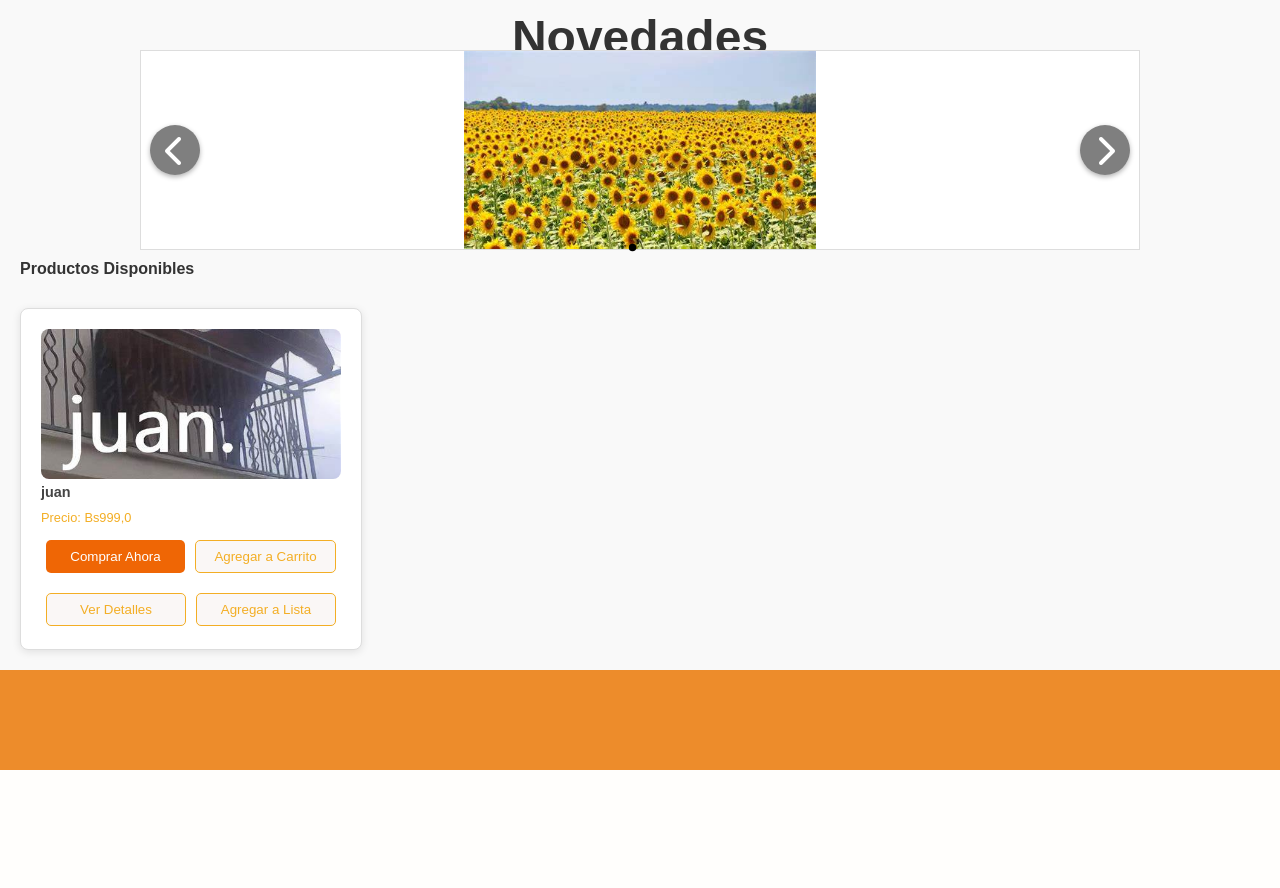
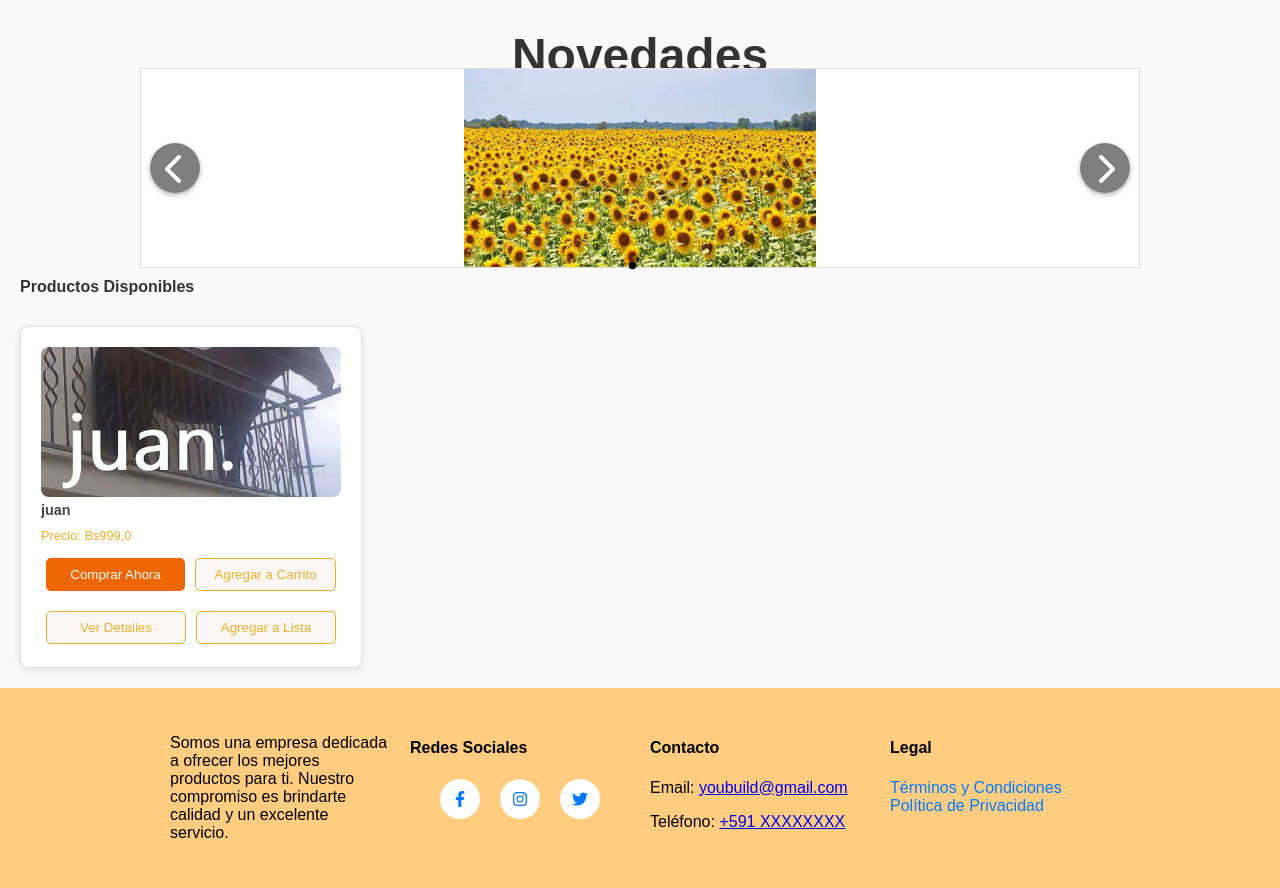
Before and after one commit to MauryQV/YouBuild, a Django app: page / in a window 1280 px wide. Shown: the part 100-988 px from the top of the page. Before the commit the page ends 870 px from the top, so only its background shows below. Run offline with Django 5.2, Linux system fonts and the light colour scheme; data comes from the database, SQL or seed files in the repository.

Commit message:
gcg
Implementacion del Footer

```diff
--- a/YouBuild/sistema/static/style.css
+++ b/YouBuild/sistema/static/style.css
@@ -39,17 +39,72 @@ header {
 }
 
 footer {
-    height: 100px; /* Ajusta según sea necesario */
-    background-color: var(--primary-color); /* Color del footer */
-    width: 100%; /* Ocupa todo el ancho disponible */
-    position: relative; /* Cambia a relative para que no se superponga */
-    /* no se necesita 'bottom' y 'left' */
-    z-index: 1; /* Asegúrate de que esté debajo de otros elementos si es necesario */
-    text-align: center; /* Centrar el texto */
-    line-height: 100px; /* Centrar el texto verticalmente */
-    color: var(--text-color); /* Color del texto del footer */
-    margin-top: auto; /* Asegura que se mantenga al final del contenido */
+    background-color: #FFCC80; /* Color de fondo */
+    padding: 20px 0; /* Espaciado */
+    width: 100%; /* Ancho completo */
+    position: relative; /* Para asegurar que se mantenga al final */
 }
+
+.footer-container {
+    display: flex; /* Flexbox para disposición horizontal */
+    justify-content: space-around; /* Espacio entre elementos */
+    flex-wrap: wrap; /* Permitir que los elementos se envuelvan */
+    max-width: 960px; /* Ancho máximo */
+    margin: 0 auto; /* Centrar el footer */
+    padding: 0 10px; /* Espaciado lateral */
+}
+
+.footer-description,
+.footer-links,
+.footer-contact,
+.footer-legal {
+    flex: 1; /* Cada sección toma un espacio igual */
+    min-width: 200px; /* Ancho mínimo para cada sección */
+    margin: 10px; /* Margen entre secciones */
+}
+
+.footer-links ul,
+.footer-legal ul {
+    list-style: none; /* Sin viñetas */
+    padding: 0; /* Sin espaciado interno */
+}
+
+.footer-links a,
+.footer-legal a {
+    text-decoration: none; /* Sin subrayado */
+    color: #007bff; /* Color de los enlaces */
+}
+
+.footer-links a:hover,
+.footer-legal a:hover {
+    text-decoration: underline; /* Subrayar al pasar el ratón */
+}
+.social-buttons {
+    display: flex; /* Disposición en fila */
+    justify-content: center; /* Centrar los botones */
+    margin-top: 10px; /* Espacio superior */
+}
+
+.social-button {
+    display: inline-block; /* Mostrar como un bloque en línea */
+    width: 40px; /* Ancho del botón */
+    height: 40px; /* Alto del botón */
+    background-color: #fff; /* Fondo blanco */
+    border-radius: 50%; /* Bordes redondeados */
+    color: #007bff; /* Color del ícono */
+    display: flex; /* Flexbox para centrar el ícono */
+    align-items: center; /* Centrar verticalmente */
+    justify-content: center; /* Centrar horizontalmente */
+    margin: 0 10px; /* Espaciado entre botones */
+    transition: background-color 0.3s, transform 0.3s; /* Transiciones suaves */
+}
+
+.social-button:hover {
+    background-color: #007bff; /* Cambiar fondo al pasar el ratón */
+    color: #fff; /* Cambiar color del ícono */
+    transform: scale(1.1); /* Aumentar el tamaño al pasar el ratón */
+}
+
 
 .title {
     font-size: 3rem; /* Ajusta el tamaño de la fuente si es necesario */
--- a/YouBuild/sistema/templates/index.html
+++ b/YouBuild/sistema/templates/index.html
@@ -8,6 +8,8 @@
     <link
       rel="stylesheet"
       href="https://cdnjs.cloudflare.com/ajax/libs/font-awesome/6.4.0/css/all.min.css"
+      href="https://cdnjs.cloudflare.com/ajax/libs/font-awesome/6.4.0/css/all.min.css">
+
     />
     <link rel="stylesheet" href="{% static 'style.css' %}" />
     <link rel="stylesheet" href="{% static 'listaProduct.css' %}" />
@@ -87,7 +89,39 @@
       </div>
     </main>
 
-    <footer></footer>
+    <footer>
+      <div class="footer-container">
+        <div class="footer-description">
+            <p>Somos una empresa dedicada a ofrecer los mejores productos para ti. Nuestro compromiso es brindarte calidad y un excelente servicio.</p>
+        </div>
+        <div class="footer-links">
+          <h4>Redes Sociales</h4>
+          <div class="social-buttons">
+              <a href="https://facebook.com" target="_blank" class="social-button facebook">
+                  <i class="fab fa-facebook-f"></i>
+              </a>
+              <a href="https://instagram.com" target="_blank" class="social-button instagram">
+                  <i class="fab fa-instagram"></i>
+              </a>
+              <a href="https://twitter.com" target="_blank" class="social-button twitter">
+                  <i class="fab fa-twitter"></i>
+              </a>
+          </div>
+      </div>
+        <div class="footer-contact">
+            <h4>Contacto</h4>
+            <p>Email: <a href="mailto:youbuild@gmail.com">youbuild@gmail.com</a></p>
+            <p>Teléfono: <a href="tel:+591XXXXXXXX">+591 XXXXXXXX</a></p>
+        </div>
+        <div class="footer-legal">
+            <h4>Legal</h4>
+            <ul>
+                <li><a href="#terminos-condiciones">Términos y Condiciones</a></li>
+                <li><a href="#politica-privacidad">Política de Privacidad</a></li>
+            </ul>
+        </div>
+    </div>
+    </footer>
     <script src="{% static 'script.js' %}"></script>
   </body>
 </html>
```
